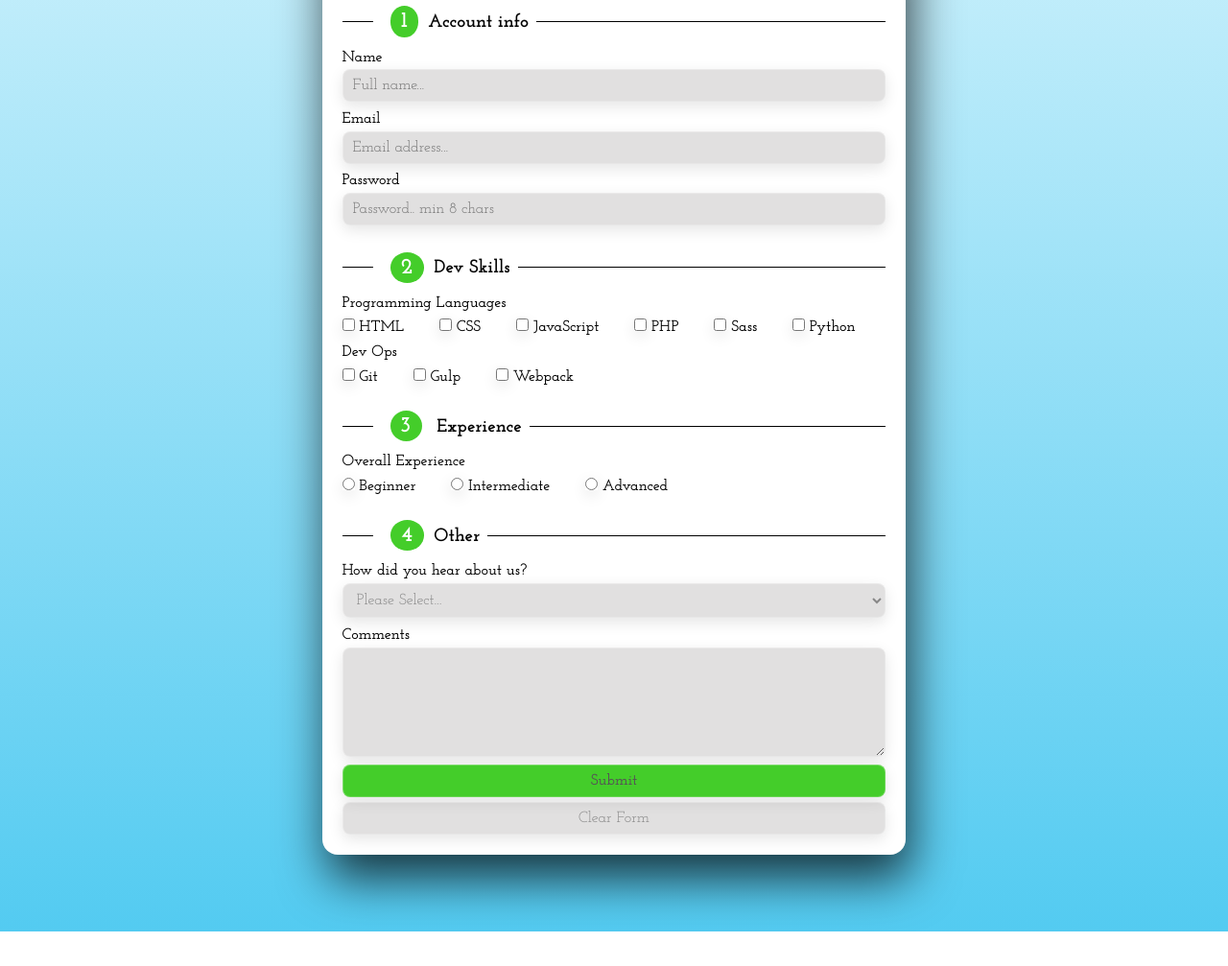
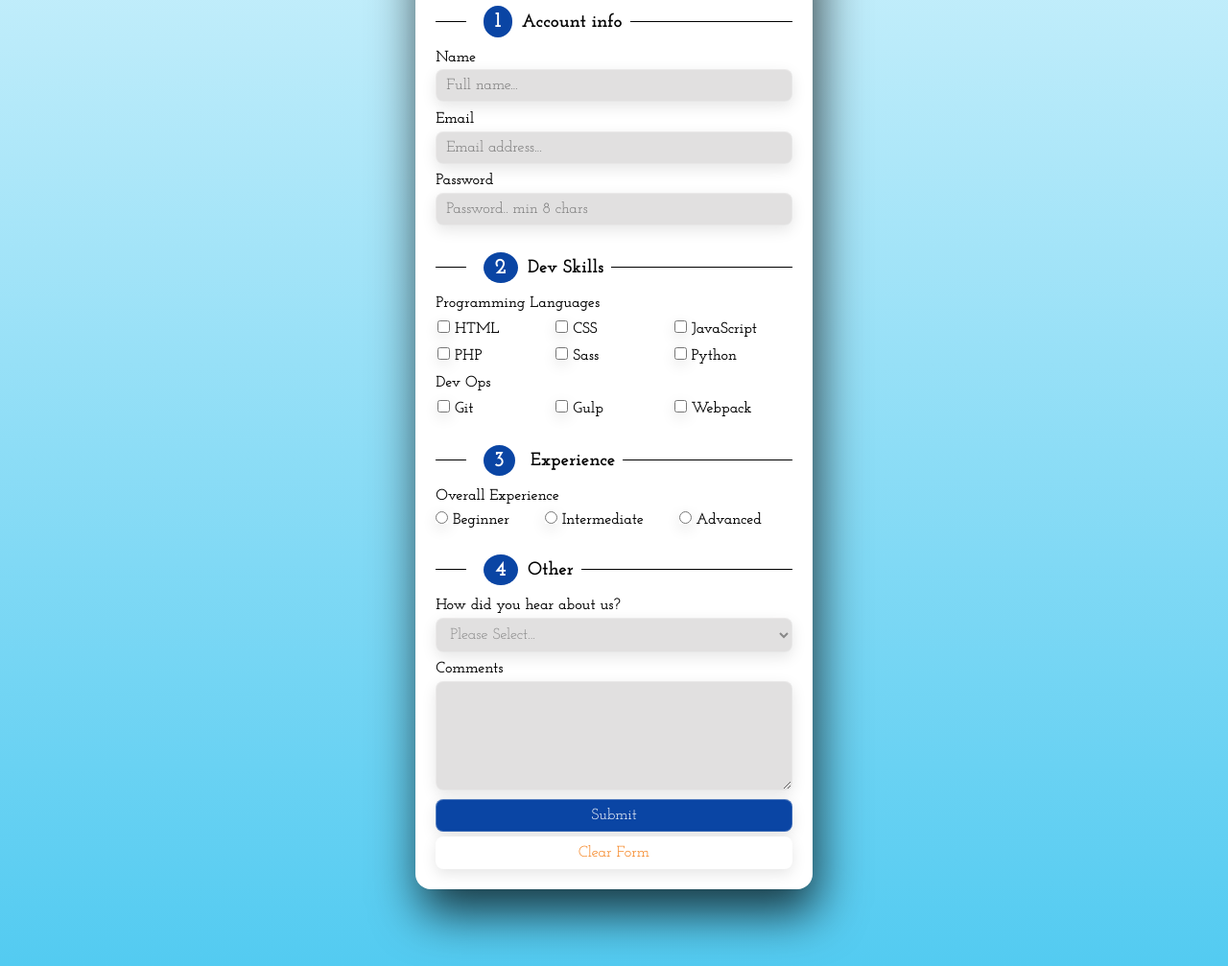
Before and after one commit to sara-rahmani/FDW2-assignment1, a plain HTML site: page index.html in a window 1280 px wide. Shown: the part 162-1169 px from the top of the page at 96% size. Before the commit the page ends 1133 px from the top, so only its background shows below. Drawn offline with Linux system fonts and the light colour scheme.

Commit message:
lined up checkboxs with labels in 3 column rows

```diff
--- a/index.html
+++ b/index.html
@@ -13,17 +13,15 @@
   <body>
 
 <main>
-  <div class="color-blob"></div>
-  <div class="color-blob"></div>
   <section class="form-container">
     <div class="form">
       <h2>Signup</h2>
       <form action="" method="post">
         <fieldset>
         <legend> <span class="number">1</span>Account info</legend>
-          <label for="name">Name</label>
+          <label for="name" class="visually-hidden">Name</label>
           <input type="text" name="name" id="name" placeholder="Full name..." required>
-          <label for="email">Email</label>
+          <label for="email" class="visually-hidden">Email</label>
           <input type="text" name="email" id="email"   pattern="[a-z0-9._%+-]+@[a-z0-9.-]+\.[a-z]{2,4}$"
           title="Please enter a valid email address" placeholder="Email address..." required>
           <label for="password" >Password</label>
@@ -32,27 +30,45 @@
         <fieldset>
           <legend> <span class="number">2</span>Dev Skills</legend>
 
-          <label class="ProgLang">Programming Languages</label>
+          <label class="progLang">Programming Languages</label>
+          <table>
+            <tr>
+              <td>
           <input type="checkbox" name="html" id="html" value="html">
-          <label for="html">HTML</label>
+          <label for="html">HTML</label></td>
+          <td>
           <input type="checkbox" name="css" id="css" value="css">
           <label for="css">CSS</label>
+        </td>
+        <td>
           <input type="checkbox" name="js" id="js" value="js">
-          <label for="js">JavaScript</label>
+          <label for="js">JavaScript</label></td>
+          </tr>
+          <tr>
+            <td>
           <input type="checkbox" name="php" id="php" value="php">
-          <label for="php">PHP</label>
-          <input type="checkbox" name="sass" id="sass" value="sass">
-          <label for="php">Sass</label>
-          <input type="checkbox" name="python" id="python" value="ppythonhp">
-          <label for="php">Python</label>
+          <label for="php">PHP</label></td>
+          <td>
+            <input type="checkbox" name="sass" id="sass" value="sass">
+          <label for="php">Sass</label></td>
+          <td>
+            <input type="checkbox" name="python" id="python" value="ppythonhp">
+          <label for="php">Python</label></td>
+         </tr></table>
           <label class="DevOps">Dev Ops</label>
-          <input type="checkbox" name="git" id="git" value="git">
-          <label for="html">Git</label>
-          <input type="checkbox" name="gulp" id="gulp" value="gulp">
-          <label for="css">Gulp</label>
-          <input type="checkbox" name="webpack" id="webpack" value="webpack">
-          <label for="js">Webpack</label>
-
+         <table>
+        <tr>
+          <td>
+            <input type="checkbox" name="git" id="git" value="git">
+          <label for="git">Git</label></td>
+          <td>
+            <input type="checkbox" name="gulp" id="gulp" value="gulp">
+          <label for="gulp">Gulp</label></td>
+          <td>
+            <input type="checkbox" name="webpack" id="webpack" value="webpack">
+          <label for="webpack">Webpack</label></td>
+        </tr>
+    </table>
         </fieldset>
         <fieldset>
           <legend> <span class="number">3</span> Experience</legend>
--- a/styles/style.css
+++ b/styles/style.css
@@ -73,14 +73,16 @@ main {
   border-right: 1px solid rgba(255, 255, 255, 0.2);
   border-bottom: 1px solid rgba(255, 255, 255, 0.2);
   font-size: 16px;
+  font-style: normal;
   color: #888;
   box-shadow: 0 5px 15px rgba(0,0,0,0.1);
   margin-top: 0.3em;
 }
 .form input:focus, .form textarea:focus ,.form select:focus {
   background: white;
-  border: 3px solid rgb(209,242,252);
+  border: 3px solid rgb(250, 203, 102);
 }
+/* rgb(250, 203, 102) 0%,rgb(244, 119, 10) 100%); */
 
 .form label {
   display: block;
@@ -92,11 +94,13 @@ fieldset {
   border: none;
   border-top: 0.1rem solid black;
   margin-top: 1.5rem;
+
 }
+
 .number{
   padding: .2em .5em;
   border-radius: 50%;
-  background: #44cd2a;
+  background: rgb(10, 69, 164);
   color: white;
    font-weight: bold;
    font-size: 1.2em;
@@ -108,6 +112,15 @@ legend {
   font-size: 1.2rem;
   font-weight: 700;
 }
+table {
+  width: 100%;
+  text-align: left;
+}
+
+td {
+  width: 33%;
+}
+
 input[type='checkbox'], input[type='radio'] {
   display: inline-block;
   width: fit-content;
@@ -119,8 +132,12 @@ input[type='checkbox'] + label, input[type='radio'] + label {
   margin-right: 2rem;
 }
 .form input[type="submit"] {
-  background: #44cd2a;
-  color: #555;
-  cursor: pointer;
-  font-weight: 600;
+  background: rgb(10, 69, 164);
+  color: white;
+
 }
+
+.form input[type="reset"] {
+  color: rgb(244, 119, 10);
+  background-color: white;
+}
```
